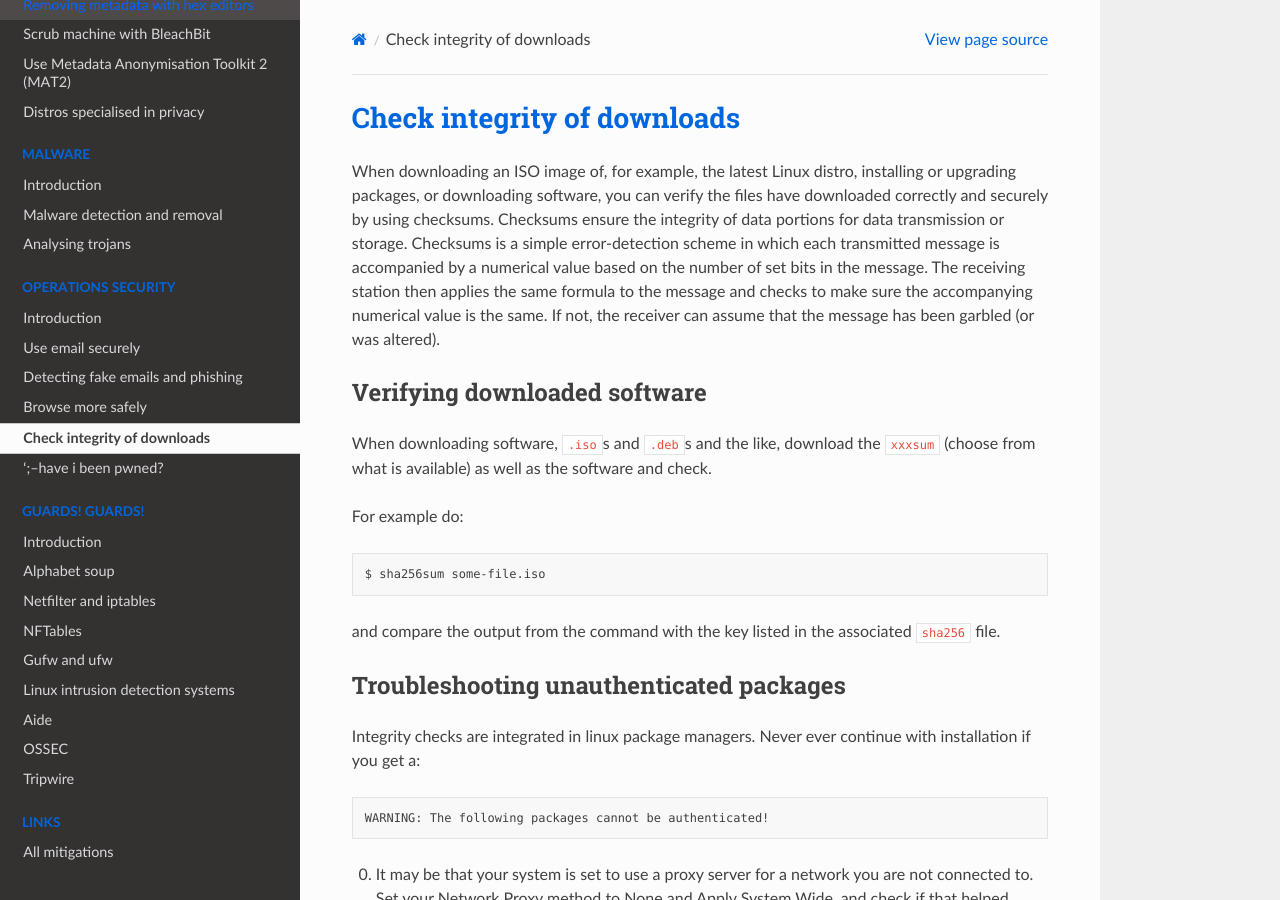
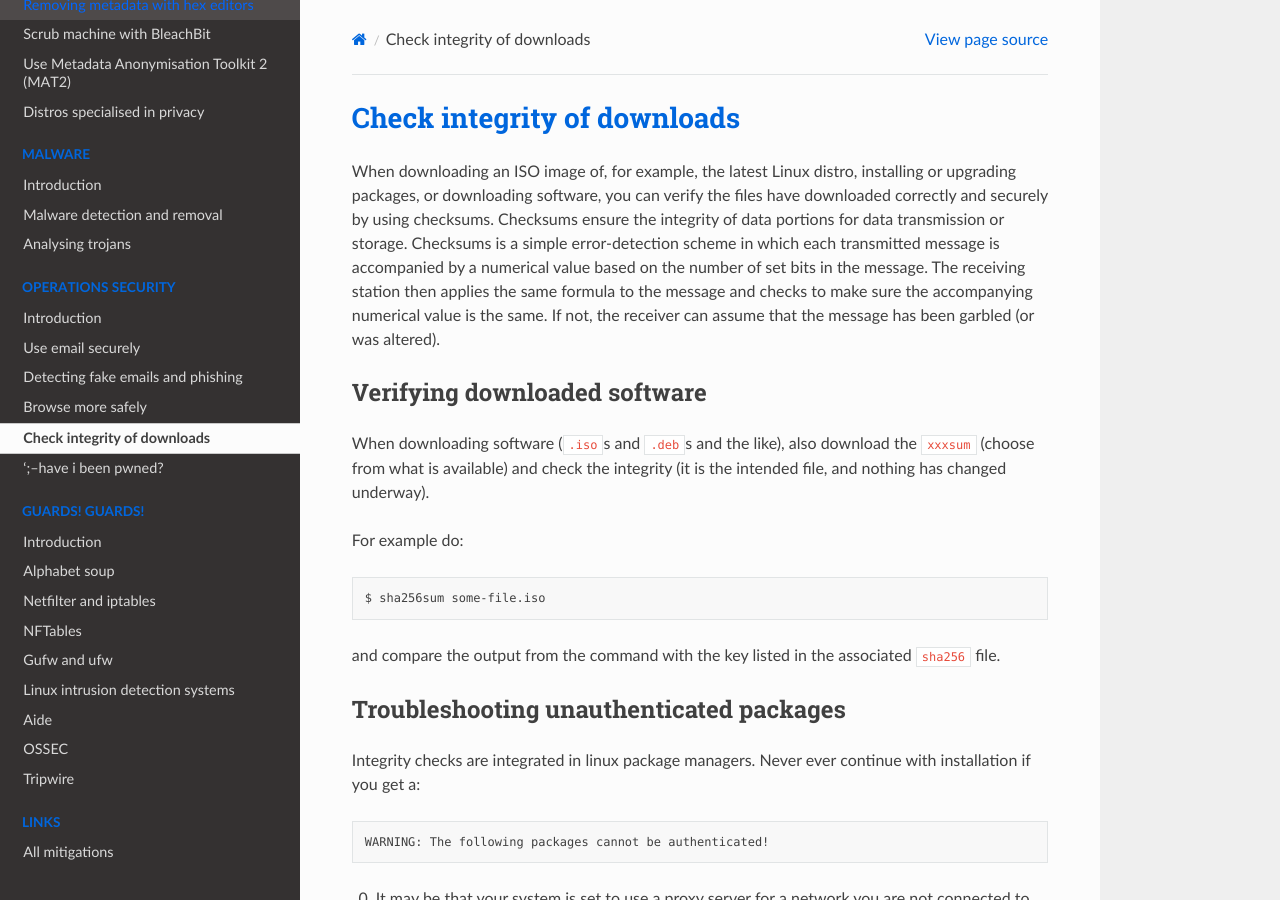
Before and after one commit to tymyrddin/blue-linux, a Sphinx documentation site: the page built from source/docs/opsec/integrity-downloads.md, in a window 1280 px wide and 900 px high. Built offline with Sphinx 7.4.7 and the Read the Docs theme 2.0.0, drawn with Linux system fonts in a browser that asks for light colours.

Commit message:
Version 0.1

```diff
--- a/source/docs/opsec/integrity-downloads.md
+++ b/source/docs/opsec/integrity-downloads.md
@@ -9,7 +9,8 @@ numerical value is the same. If not, the receiver can assume that the message ha
 
 ## Verifying downloaded software
 
-When downloading software, `.iso`s and `.deb`s and the like, download the `xxxsum` (choose from what is available) as well as the software and check.
+When downloading software (`.iso`s and `.deb`s and the like), also download the `xxxsum` (choose from what is available)
+and check the integrity (it is the intended file, and nothing has changed underway).
 
 For example do:
 
```
Also changed, not shown: source/docs/data/timeshift.md (+1 -1 lines).
